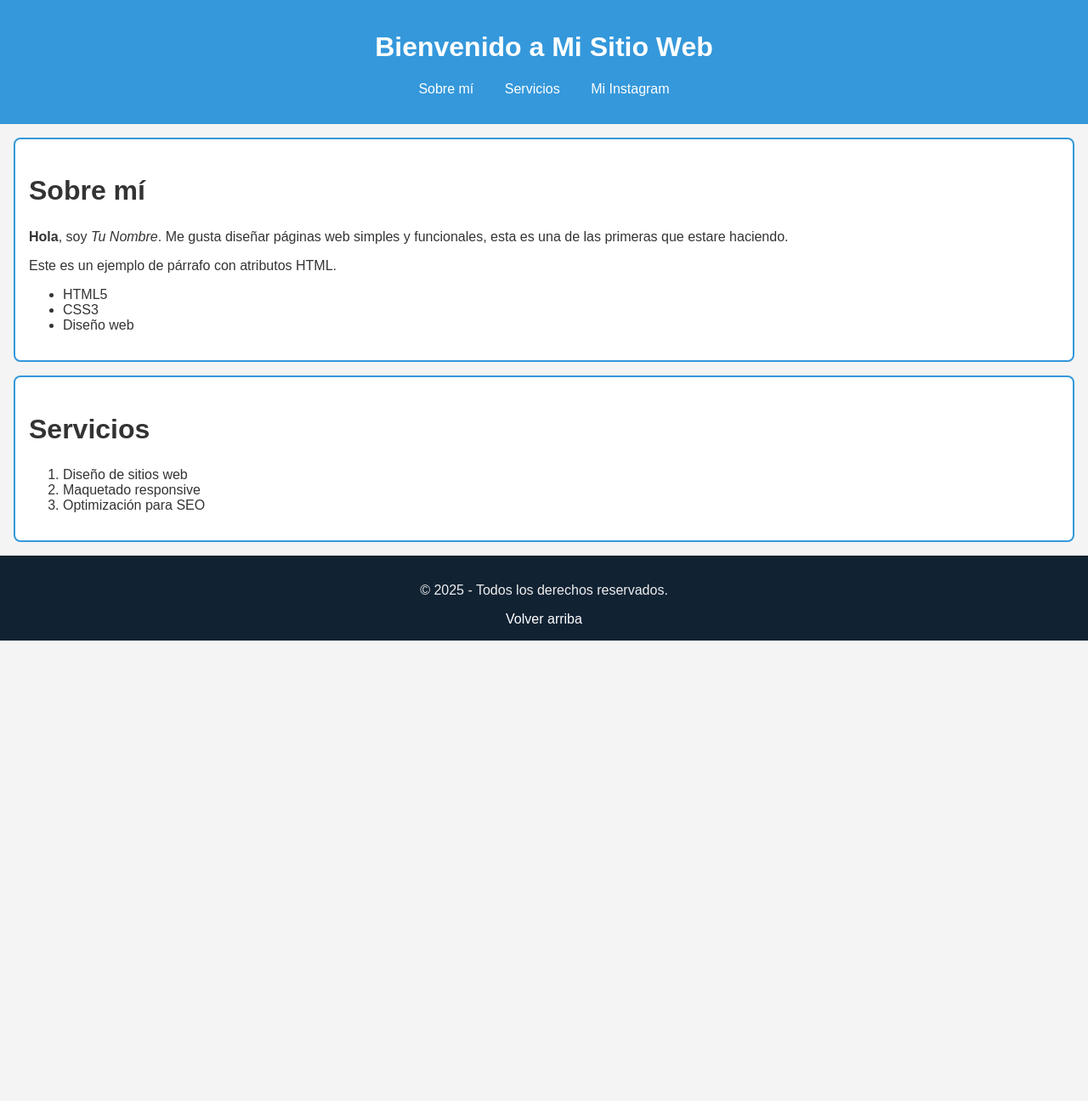
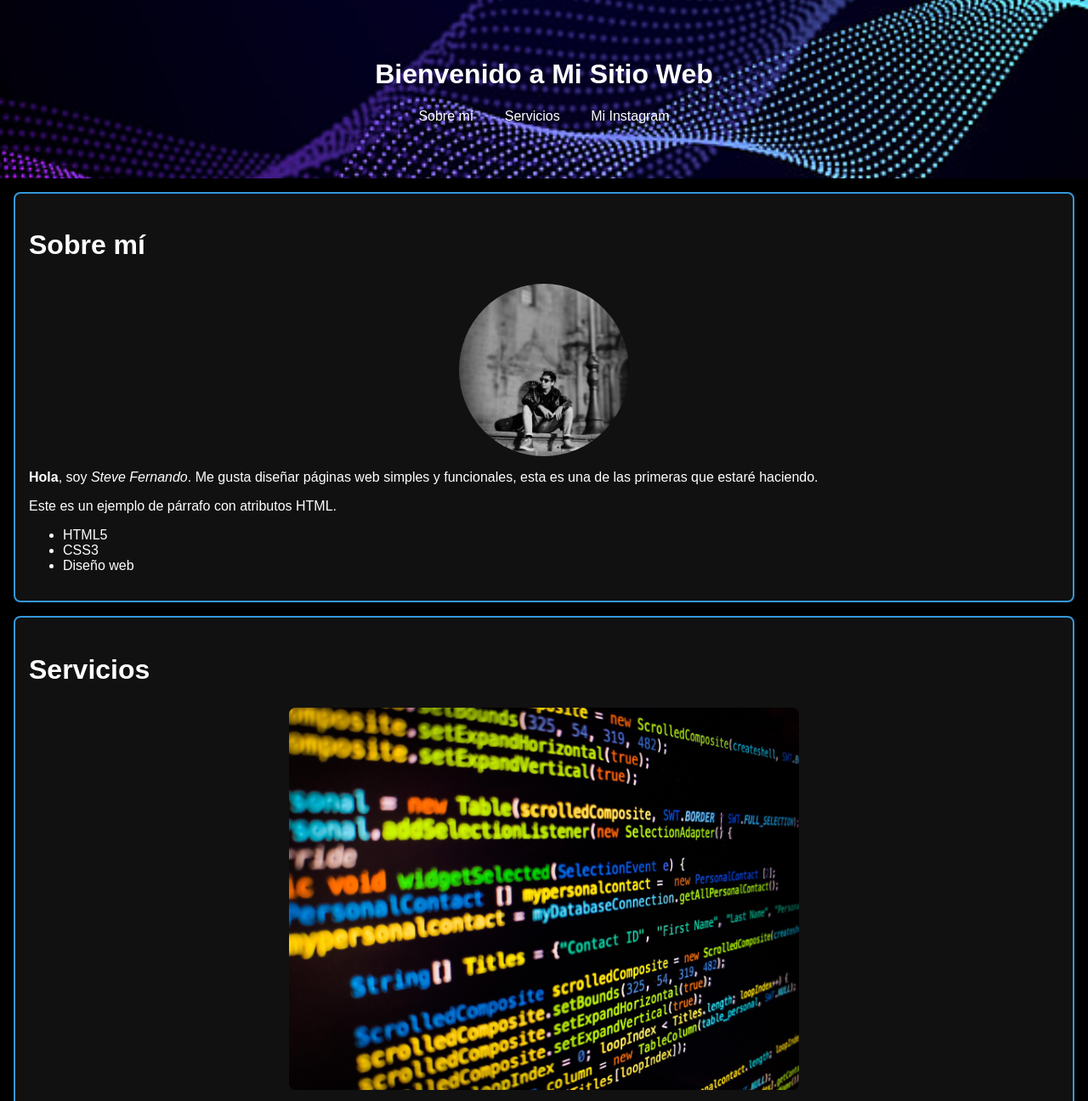
Before and after one commit to SteveFernandoV/PA1, a plain HTML site: page index.html in a window 1280 px wide. Shown: the top 1296 px of the page at 85% size. Before the commit the page ends 800 px from the top, so only its background shows below. Drawn offline with Linux system fonts and the light colour scheme.

Commit message:
Actualizacion

```diff
--- a/estilos.css
+++ b/estilos.css
@@ -1,25 +1,30 @@
 /* Variables CSS */
 :root {
   --color-principal: #3498db;
-  --color-fondo: #f4f4f4;
-  --color-texto: #333;
+  --color-fondo: #000000; /* Fondo negro */
+  --color-texto: #ffffff; /* Texto blanco */
   --espaciado: 1rem;
   --borde: 2px solid var(--color-principal);
 }
 
 body {
   font-family: Arial, sans-serif;
-  background-color: var(--color-fondo);
-  color: var(--color-texto);
+  background-color: var(--color-fondo); /* Fondo negro */
+  color: var(--color-texto); /* Texto blanco */
   margin: 0;
   padding: 0;
 }
 
 header {
+  background: url('imagenes/fondo-header.jpg') center/cover no-repeat;
+  color: white;
+  padding: 3rem 1rem;
+  text-align: center;
+}
+
+/* Fondo alternativo si no quieres imagen en header */
+header {
   background-color: var(--color-principal);
-  color: white;
-  padding: var(--espaciado);
-  text-align: center;
 }
 
 nav ul {
@@ -46,12 +51,29 @@ section {
   margin: var(--espaciado);
   border: var(--borde);
   border-radius: 8px;
-  background-color: white;
+  background-color: #111; /* Fondo oscuro para secciones */
+  color: var(--color-texto);
 }
 
 /* Función CSS: calc */
 section h2 {
   font-size: calc(1.2rem + 1vw);
+}
+
+/* Estilos para las imágenes */
+.imagen-perfil {
+  width: 200px;
+  border-radius: 50%;
+  display: block;
+  margin: 1rem auto;
+}
+
+.imagen-servicios {
+  width: 100%;
+  max-width: 600px;
+  border-radius: 8px;
+  margin: 1rem auto;
+  display: block;
 }
 
 /* Hack CSS: clearfix */
@@ -64,6 +86,6 @@ footer::after {
 footer {
   text-align: center;
   padding: var(--espaciado);
-  background-color: #123;
+  background-color: #222; /* Footer oscuro */
   color: #eee;
 }
--- a/index.html
+++ b/index.html
@@ -21,7 +21,8 @@
 
   <section id="sobre-mi">
     <h2>Sobre mí</h2>
-    <p><strong>Hola</strong>, soy <em>Tu Nombre</em>. Me gusta diseñar páginas web simples y funcionales, esta es una de las primeras que estare haciendo. </p>
+    <img src="imagenes/perfil.png" alt="Mi foto de perfil" class="imagen-perfil">
+    <p><strong>Hola</strong>, soy <em>Steve Fernando</em>. Me gusta diseñar páginas web simples y funcionales, esta es una de las primeras que estaré haciendo.</p>
     <p>Este es un ejemplo de párrafo con <span title="tooltip">atributos</span> HTML.</p>
     <ul>
       <li>HTML5</li>
@@ -32,6 +33,7 @@
 
   <section id="servicios">
     <h2>Servicios</h2>
+    <img src="imagenes/servicios.jpg" alt="Servicios Web" class="imagen-servicios">
     <ol>
       <li>Diseño de sitios web</li>
       <li>Maquetado responsive</li>
```
Also changed, not shown: imagenes/fondo-header.jpg (added), imagenes/perfil.png (added), imagenes/servicios.jpg (added).
